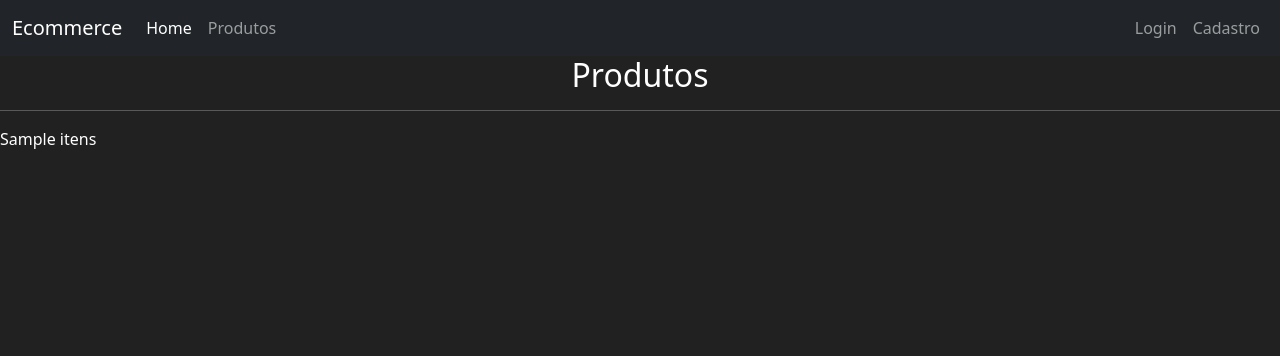
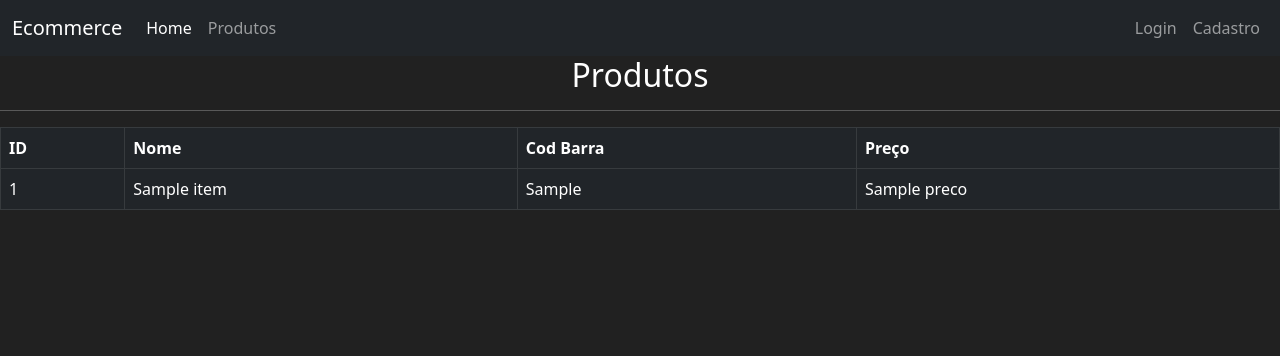
Before and after one commit to MarcosSouzaa/ecommerce, a Flask app: template templates/produtos.html in a window 1280 px wide. Shown: the top 356 px of the page. Run offline with Flask 3, Linux system fonts and the light colour scheme; the template is opened without the code that fills it: most values are stand-ins (such as "Sample title", 1, 10 or a date in 2020).

Commit message:
adicionado produtos de forma dinâmica

```diff
--- a/app.py
+++ b/app.py
@@ -9,7 +9,7 @@ def page_home():
 @app.route('/produtos')
 def page_produto():
     itens = [
-       {'id': 1, 'nome':'Celular', 'codi_barra':'234568789654','preco': 1200},
+       {'id': 1, 'nome':'Celular', 'cod_barra':'234568789654','preco': 1200},
        {'id': 2, 'nome':'Notebook', 'cod_barra':'121245445454','preco': 3500},
        {'id': 3, 'nome':'Teclado', 'cod_barra':'325645678965','preco': 120},
        {'id': 4, 'nome': 'Monitor', 'cod_barra':'565654879991','preco':800}
--- a/templates/produtos.html
+++ b/templates/produtos.html
@@ -28,7 +28,26 @@
       </nav>
     <h2 style="text-align: center;">Produtos</h2>
     <hr>
-    {{itens}}
+    <table class="table table-hover table-dark table-bordered">
+      <thead>
+        <tr>
+          <th scope="col">ID</th>
+          <th scope="col">Nome</th>
+          <th scope="col">Cod Barra</th>
+          <th scope="col">Preço</th>
+        </tr>
+      </thead>
+      <tbody>
+        {% for item in itens %}
+        <tr>
+          <td>{{item.id}}</td>
+          <td>{{item.nome}}</td>
+          <td>{{item.cod_barra}}</td>
+          <td>{{item.preco}}</td>
+        </tr>
+        {% endfor %}
+      </tbody>
+    </table>
 
     <script src="https://cdn.jsdelivr.net/npm/bootstrap@5.2.3/dist/js/bootstrap.min.js" integrity="sha384-cuYeSxntonz0PPNlHhBs68uyIAVpIIOZZ5JqeqvYYIcEL727kskC66kF92t6Xl2V" crossorigin="anonymous"></script>
     <script src="https://cdn.jsdelivr.net/npm/bootstrap@5.2.3/dist/js/bootstrap.bundle.min.js" integrity="sha384-kenU1KFdBIe4zVF0s0G1M5b4hcpxyD9F7jL+jjXkk+Q2h455rYXK/7HAuoJl+0I4" crossorigin="anonymous"></script>
```
